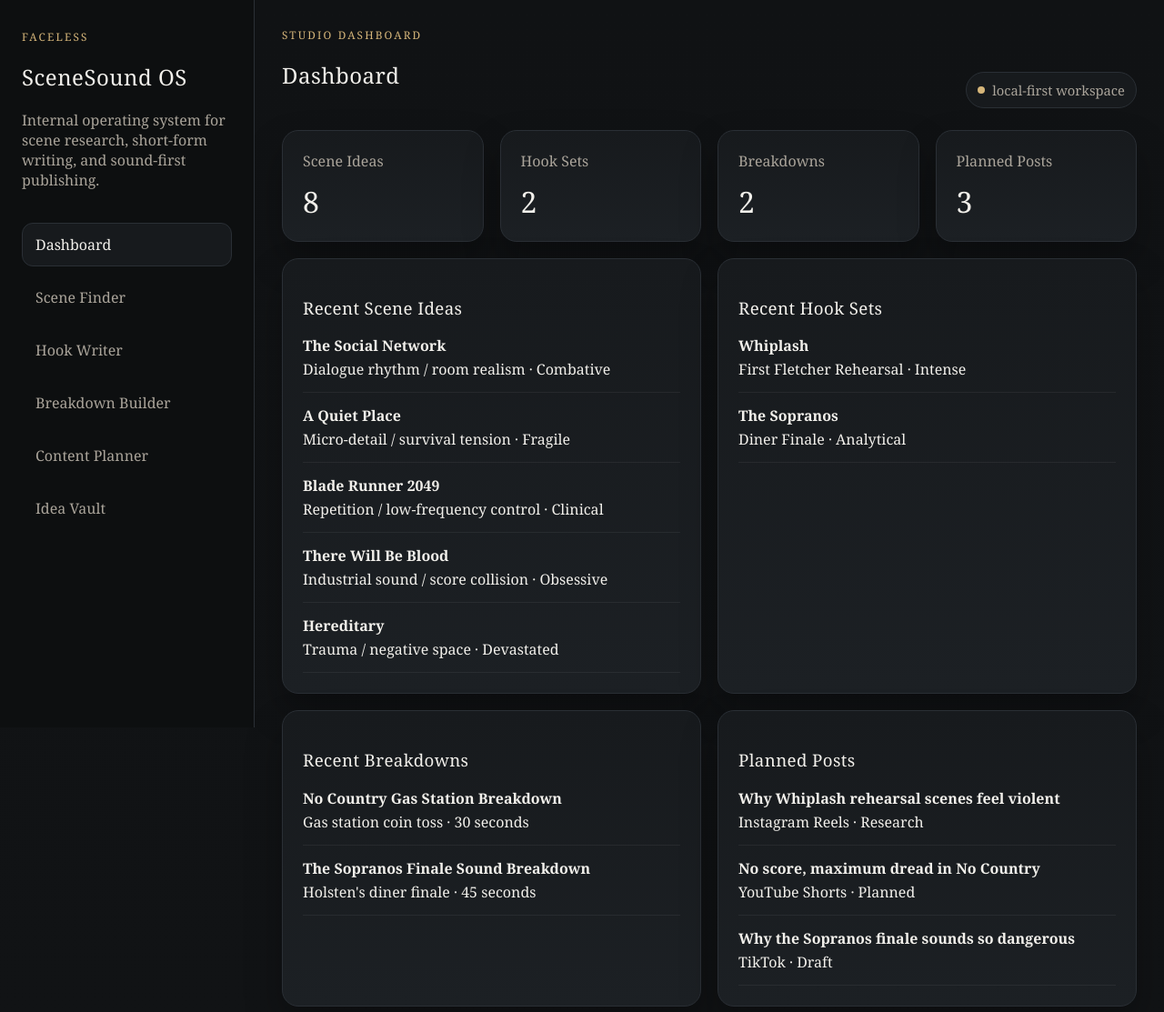
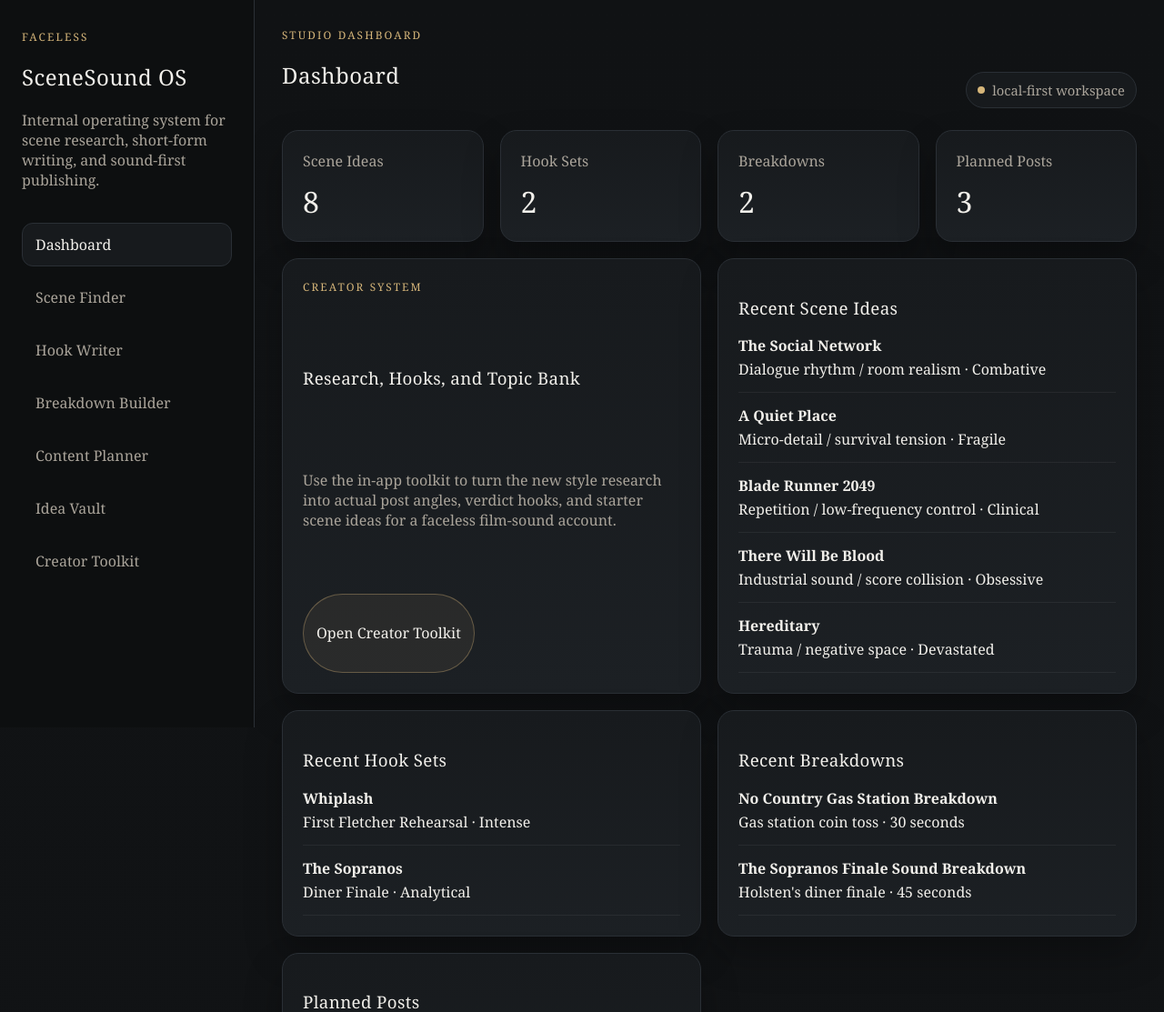
Before and after one commit to Dmgivens85/Faceless, a FastAPI app: page / in a window 1280 px wide. Shown: the top 1113 px of the page at 91% size. Run offline with FastAPI, Linux system fonts and the light colour scheme.

Commit message:
Add creator toolkit to SceneSound OS

```diff
--- /dev/null
+++ b/app/creator_toolkit.py
@@ -0,0 +1,96 @@
+from __future__ import annotations
+
+
+HOUSE_THESIS = (
+    "You felt the scene. This toolkit helps explain what the sound made your body "
+    "understand before your brain caught up."
+)
+
+
+CONTENT_PILLARS = [
+    {
+        "title": "Sound Is The Twist",
+        "description": "Moments where the soundtrack changes the meaning of the scene.",
+    },
+    {
+        "title": "Silence Does The Violence",
+        "description": "Scenes where negative space, room tone, or withheld score creates dread.",
+    },
+    {
+        "title": "The Song Changes Everything",
+        "description": "Diegetic music cues that reframe emotion, irony, or fatalism.",
+    },
+    {
+        "title": "The Score Is Steering The Edit",
+        "description": "Sequences where the music drives pace, escalation, or release.",
+    },
+    {
+        "title": "Hidden Mix, Huge Impact",
+        "description": "Small sonic details that quietly carry the scene.",
+    },
+    {
+        "title": "Endings You Hear Before You Understand",
+        "description": "Final moments where sound lands before the logic fully does.",
+    },
+]
+
+
+HOOK_FORMULAS = [
+    "This scene is controlled by one sound.",
+    "This is what real dread sounds like.",
+    "The song changes the entire scene.",
+    "The edit is following the score here.",
+    "You don't notice it, but your body does.",
+    "The final sound is the real ending.",
+]
+
+
+CAPTION_FRAMEWORK = [
+    "Start with a verdict, not a topic label.",
+    "Name the scene and the hidden sound mechanism immediately.",
+    "Correct the shallow reading: 'It's not really about X. It's about Y.'",
+    "Land on one transferable craft takeaway worth remembering.",
+]
+
+
+STARTER_TOPICS = [
+    {
+        "scene": "The Sopranos diner finale",
+        "mechanism": "Door chime repetition, source music, and final silence.",
+        "hook": "This ending is controlled by one sound.",
+    },
+    {
+        "scene": "No Country for Old Men gas station scene",
+        "mechanism": "No score, vocal restraint, and pause pressure.",
+        "hook": "This is what real dread sounds like.",
+    },
+    {
+        "scene": "Whiplash final performance",
+        "mechanism": "Score-performance fusion and rhythmic escalation.",
+        "hook": "The edit submits to the drumming here.",
+    },
+    {
+        "scene": "A Quiet Place nail staircase",
+        "mechanism": "Hyper-attention to tiny transient sounds.",
+        "hook": "Sound turns movement into terror in this scene.",
+    },
+    {
+        "scene": "Heat downtown shootout",
+        "mechanism": "Urban reflections and rifle transients.",
+        "hook": "The location sound is what makes this action feel mythic.",
+    },
+    {
+        "scene": "The Sixth Sense car reveal",
+        "mechanism": "Breath, restraint, and emotionally human-scale quiet.",
+        "hook": "This scene hurts because the sound stays human-sized.",
+    },
+]
+
+
+WORKFLOW_STEPS = [
+    "Choose one scene and one sound mechanism only.",
+    "Write the hook as a verdict instead of a summary.",
+    "Pull one proof clip and let it act as evidence under the thesis.",
+    "Use the caption to explain what viewers usually miss.",
+    "End on a line that sounds reusable, quotable, and studio-minded.",
+]
--- a/app/main.py
+++ b/app/main.py
@@ -8,7 +8,7 @@ from fastapi.templating import Jinja2Templates
 
 from app.config import settings
 from app.database import Base, SessionLocal, engine
-from app.routes import breakdown_builder, content_planner, dashboard, hook_writer, ideas, scene_finder
+from app.routes import breakdown_builder, content_planner, creator_toolkit, dashboard, hook_writer, ideas, scene_finder
 from app.seed import seed_database
 
 
@@ -34,3 +34,4 @@ app.include_router(hook_writer.router, tags=["hook-writer"])
 app.include_router(breakdown_builder.router, tags=["breakdown-builder"])
 app.include_router(content_planner.router, tags=["content-planner"])
 app.include_router(ideas.router, tags=["ideas"])
+app.include_router(creator_toolkit.router, tags=["creator-toolkit"])
--- a/static/css/app.css
+++ b/static/css/app.css
@@ -230,6 +230,39 @@ button:hover,
   margin-top: 20px;
 }
 
+.ordered-list {
+  margin: 0;
+  padding-left: 20px;
+  display: grid;
+  gap: 10px;
+  color: var(--muted);
+}
+
+.compact-list li {
+  padding-bottom: 10px;
+}
+
+.toolkit-callout {
+  display: grid;
+  gap: 10px;
+}
+
+.inline-action {
+  display: inline-flex;
+  width: fit-content;
+  align-items: center;
+  padding: 10px 14px;
+  border-radius: 999px;
+  border: 1px solid rgba(214, 182, 122, 0.35);
+  background: rgba(214, 182, 122, 0.08);
+  color: var(--text);
+}
+
+.subpanel {
+  box-shadow: none;
+  background: rgba(255, 255, 255, 0.01);
+}
+
 .tag-row {
   display: flex;
   flex-wrap: wrap;
--- a/templates/base.html
+++ b/templates/base.html
@@ -23,6 +23,7 @@
           <a href="/breakdown-builder" class="{% if request.url.path == '/breakdown-builder' %}active{% endif %}">Breakdown Builder</a>
           <a href="/content-planner" class="{% if request.url.path == '/content-planner' %}active{% endif %}">Content Planner</a>
           <a href="/ideas" class="{% if request.url.path == '/ideas' %}active{% endif %}">Idea Vault</a>
+          <a href="/creator-toolkit" class="{% if request.url.path == '/creator-toolkit' %}active{% endif %}">Creator Toolkit</a>
         </nav>
       </aside>
       <main class="content">
--- a/templates/dashboard.html
+++ b/templates/dashboard.html
@@ -20,6 +20,15 @@
   </section>
 
   <section class="grid two-column">
+    <article class="panel toolkit-callout">
+      <p class="eyebrow">Creator System</p>
+      <h3>Research, Hooks, and Topic Bank</h3>
+      <p class="muted">
+        Use the in-app toolkit to turn the new style research into actual post angles, verdict hooks, and
+        starter scene ideas for a faceless film-sound account.
+      </p>
+      <a class="inline-action" href="/creator-toolkit">Open Creator Toolkit</a>
+    </article>
     <article class="panel">
       <h3>Recent Scene Ideas</h3>
       <ul class="list">
```
Also changed, not shown: app/routes/creator_toolkit.py (added, +33 -0 lines), templates/creator_toolkit.html (added, +63 -0 lines).
